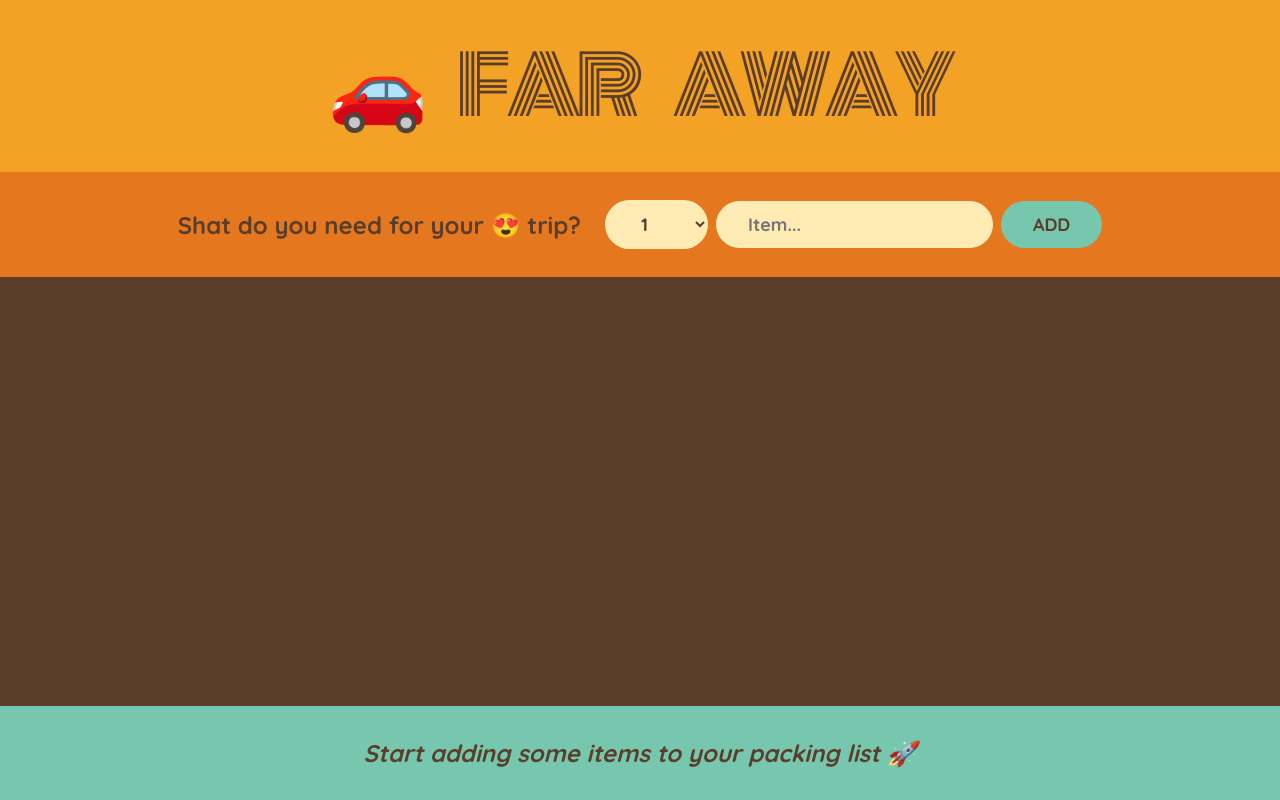
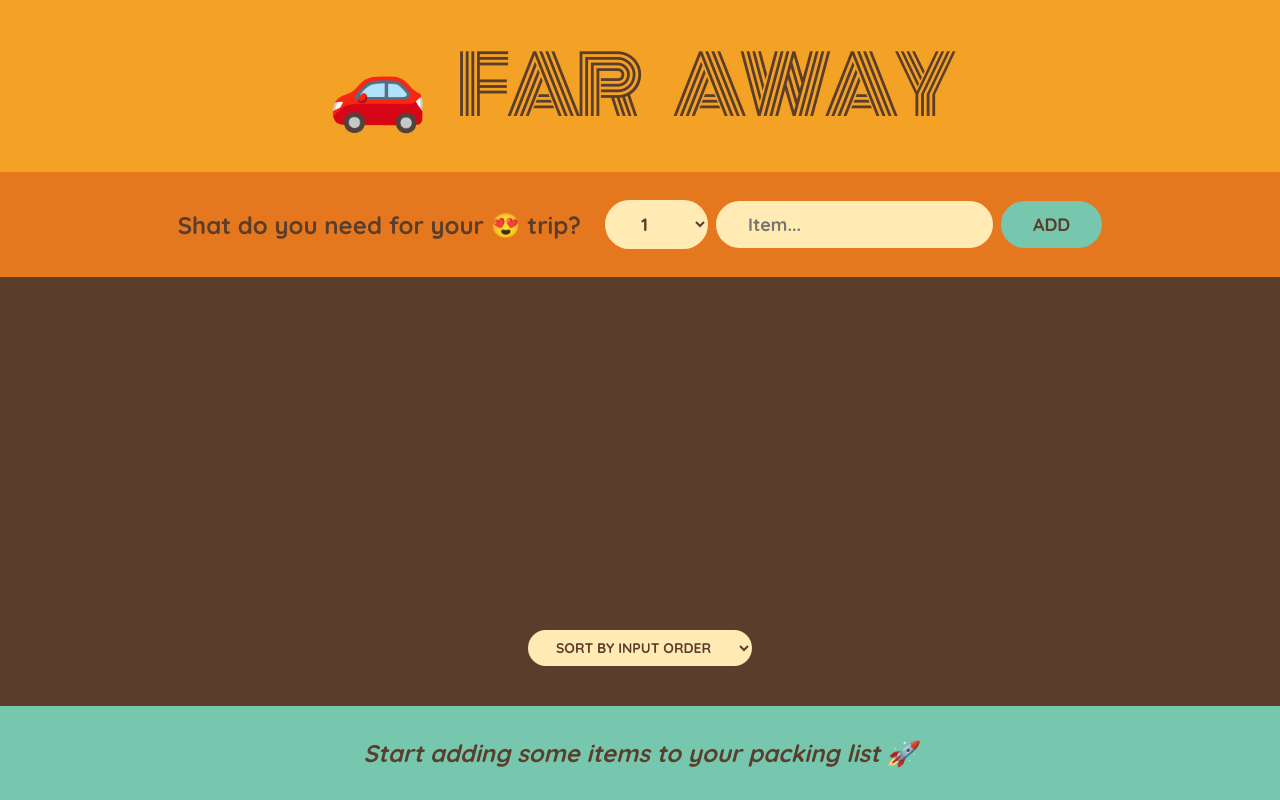
Before and after one commit to koroush-97/travel-List, a React (Create React App) app: page / in a window 1280 px wide. Built offline with nearby package versions, Linux system fonts and the light colour scheme.

Commit message:
action inputs have been added in packingList

```diff
--- a/src/components/PackingList.jsx
+++ b/src/components/PackingList.jsx
@@ -15,6 +15,14 @@ export default function PackingList({ items, onDeleteItem, oneToggleItem }) {
           />
         ))}
       </ul>
+
+      <div className="actions">
+        <select>
+          <option value="input"> Sort by input order </option>
+          <option value="description"> Sort by description </option>
+          <option value="packed"> Sort by status </option>
+        </select>
+      </div>
     </div>
   );
 }
```
